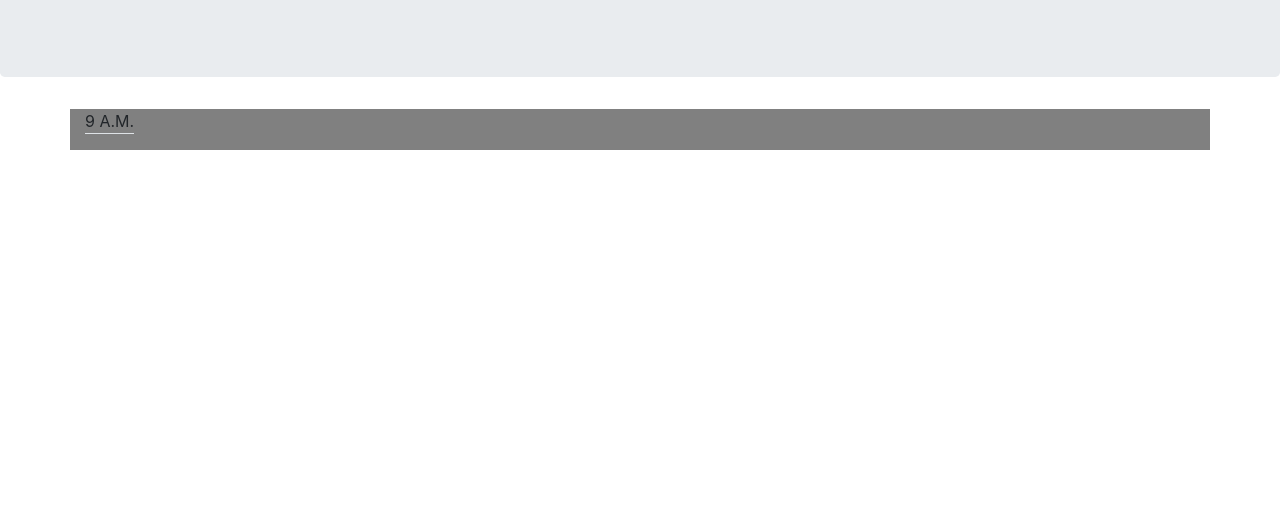
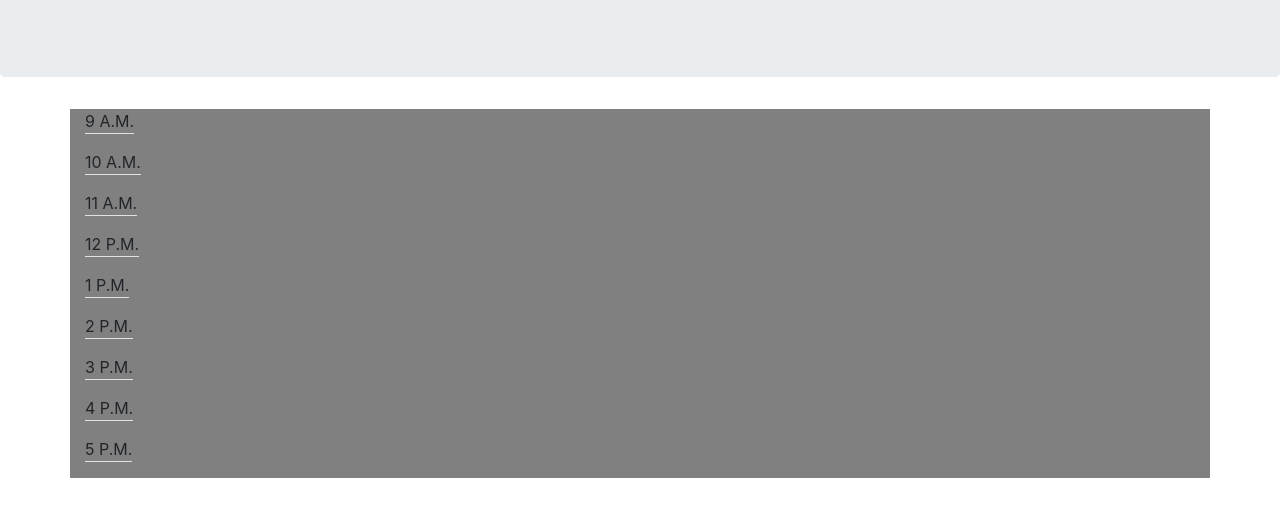
Before and after one commit to bspencer181/DayPlanner, a plain HTML site: page index.html in a window 1280 px wide. Shown: the part 191-708 px from the top of the page. Drawn offline with nearby package versions, Linux system fonts and the light colour scheme.

Commit message:
added time blocks

```diff
--- a/index.html
+++ b/index.html
@@ -28,15 +28,65 @@
       <p class="lead">A simple calendar app for scheduling your work day</p>
       <p id="currentDay" class="lead"></p>
     </header>
-
+<!-- time blocks -->
     <div class="container">
-      <div class="row row 9">
+      <div class="row 9">
           <div class= "input-container input-group col-1">
           <p class= "border-bottom"> 9 A.M.</p>
           </div>
       </div>
     </div>
-
+    <div class="container">
+      <div class="row 10">
+          <div class= "input-container input-group col-1">
+          <p class= "border-bottom"> 10 A.M.</p>
+          </div>
+      </div>
+    </div>
+    <div class="container">
+      <div class="row 11">
+          <div class= "input-container input-group col-1">
+          <p class= "border-bottom"> 11 A.M.</p>
+          </div>
+      </div>
+    </div>
+    <div class="container">
+      <div class="row 12">
+          <div class= "input-container input-group col-1">
+          <p class= "border-bottom"> 12 P.M.</p>
+          </div>
+      </div>
+    </div>    <div class="container">
+      <div class="row 1">
+          <div class= "input-container input-group col-1">
+          <p class= "border-bottom"> 1 P.M.</p>
+          </div>
+      </div>
+    </div>    <div class="container">
+      <div class="row 2">
+          <div class= "input-container input-group col-1">
+          <p class= "border-bottom"> 2 P.M.</p>
+          </div>
+      </div>
+    </div>    <div class="container">
+      <div class="row 3">
+          <div class= "input-container input-group col-1">
+          <p class= "border-bottom"> 3 P.M.</p>
+          </div>
+      </div>
+    </div>    <div class="container">
+      <div class="row 4">
+          <div class= "input-container input-group col-1">
+          <p class= "border-bottom"> 4 P.M.</p>
+          </div>
+      </div>
+    </div>    <div class="container">
+      <div class="row 5">
+          <div class= "input-container input-group col-1">
+          <p class= "border-bottom"> 5 P.M.</p>
+          </div>
+      </div>
+    </div>
     <script src="https://code.jquery.com/jquery-3.4.1.min.js"></script>
     <script src="https://cdnjs.cloudflare.com/ajax/libs/moment.js/2.24.0/moment.min.js"></script>
     <script src="Library/Moment/moment.min.js"></script>
```
